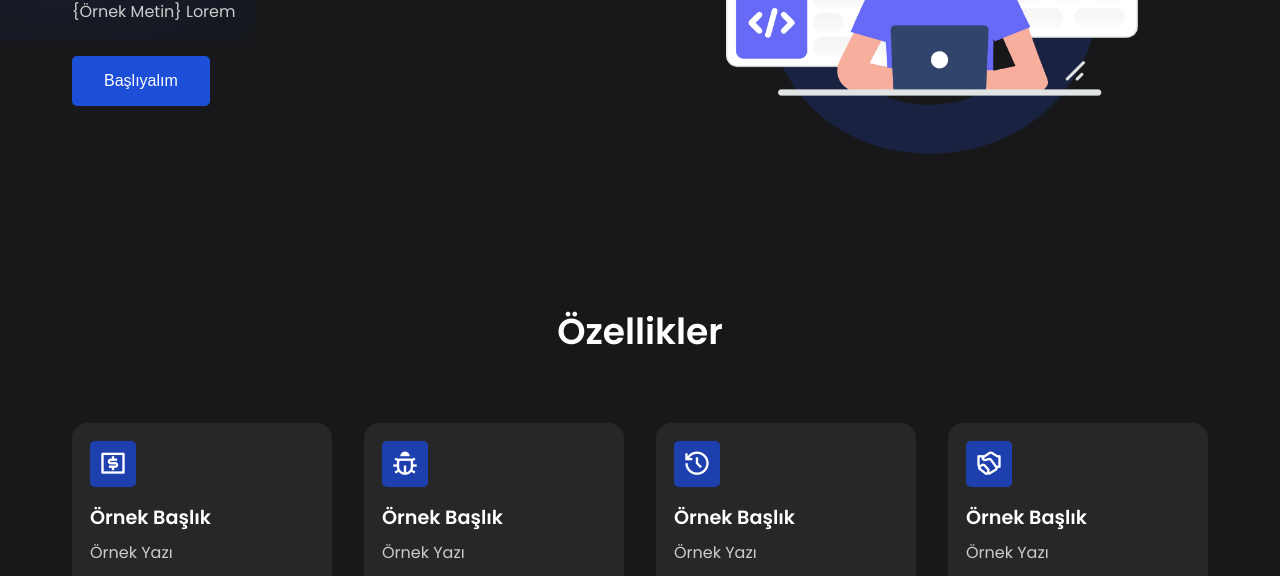
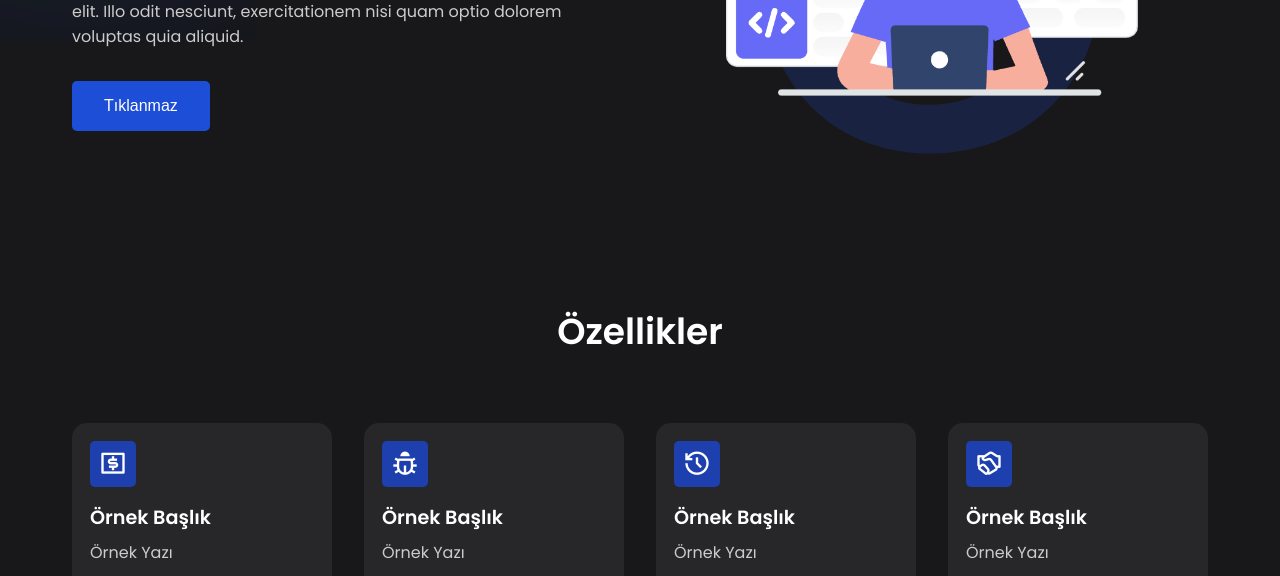
Before and after one commit to Dxper1/My-Portfolio-Site, a plain HTML site: page index.html in a window 1280 px wide. Shown: the part 468-1044 px from the top of the page. Drawn offline with nearby package versions, Linux system fonts and the light colour scheme.

Commit message:
Update index.html

```diff
--- a/index.html
+++ b/index.html
@@ -25,7 +25,7 @@
             <li id="link2" class="link"><a href="#">Özellikler</a></li>
             <li id="link3" class="link"><a href="#">İletişim</a></li>
         </ul>
-<!--         <button class="btn">Tıkla</button> -->
+<!--        < <button class="btn">Tıkla</button> -->
     </nav>
 
     <header class="container">
@@ -35,9 +35,9 @@
             <h4>HTML , CSS , JAVASCRİPT</h4>
             <H1>Merhaba, Ben <span>Gökhan</span> Web Geliştiricisiyim</H1>
             <p>
-                 {Örnek Metin} Lorem
+                 {Örnek Metin} Lorem ipsum dolor, sit amet consectetur adipisicing elit. Illo odit nesciunt, exercitationem nisi quam optio dolorem voluptas quia aliquid.
             </p>
-            <button class="btn">Başlıyalım</button>
+            <button class="btn">Tıklanmaz</button>
         </div>
         <div class="image">
             <img src="header.png">
@@ -167,6 +167,8 @@
                 <!-- <a href="#"><i class='bx bxs-phone'></i>+90 546 186 0331</a> -->
                 <a href="https://www.instagram.com/gokhansereff"><i class="ri-instagram-line"></i></a>
                 <a href="https://x.com/gkhnsfr"><i class="ri-twitter-line"></i></a>
+                <a href="#"><box-icon name='show'></box-icon></a>
+
             </div>
         </div>
         <!-- <div class="column">
```
